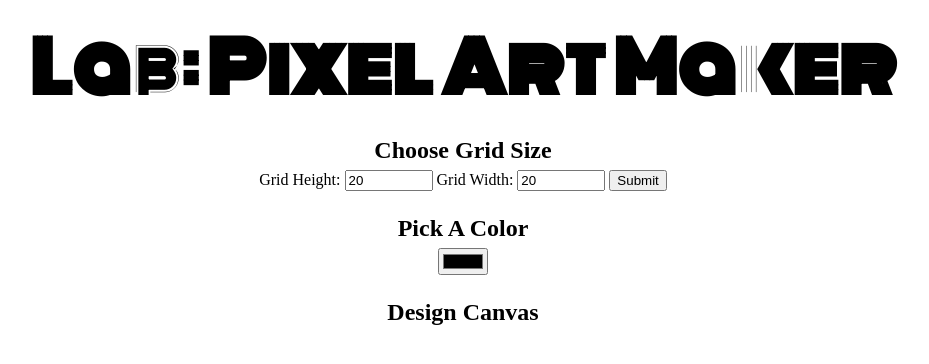
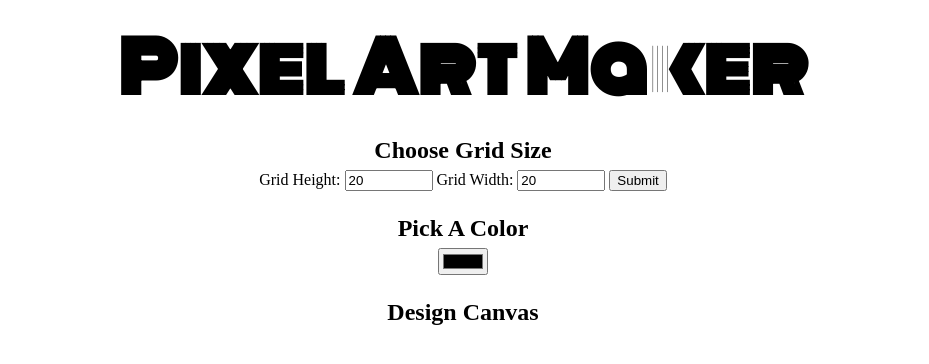
Before and after one commit to calvinln/pixel-art-maker, a website built with Parcel: page index.html in a window 1280 px wide. Shown: the whole page, without its empty margins (177-1106 px from the left). Built offline with nearby package versions, Linux system fonts and the light colour scheme.

Commit message:
Remove 'lab' from title.

```diff
--- a/index.html
+++ b/index.html
@@ -8,7 +8,7 @@
 </head>
 
 <body>
-    <h1>Lab: Pixel Art Maker</h1>
+    <h1>Pixel Art Maker</h1>
 
     <h2>Choose Grid Size</h2>
     <form id="sizePicker">
```
